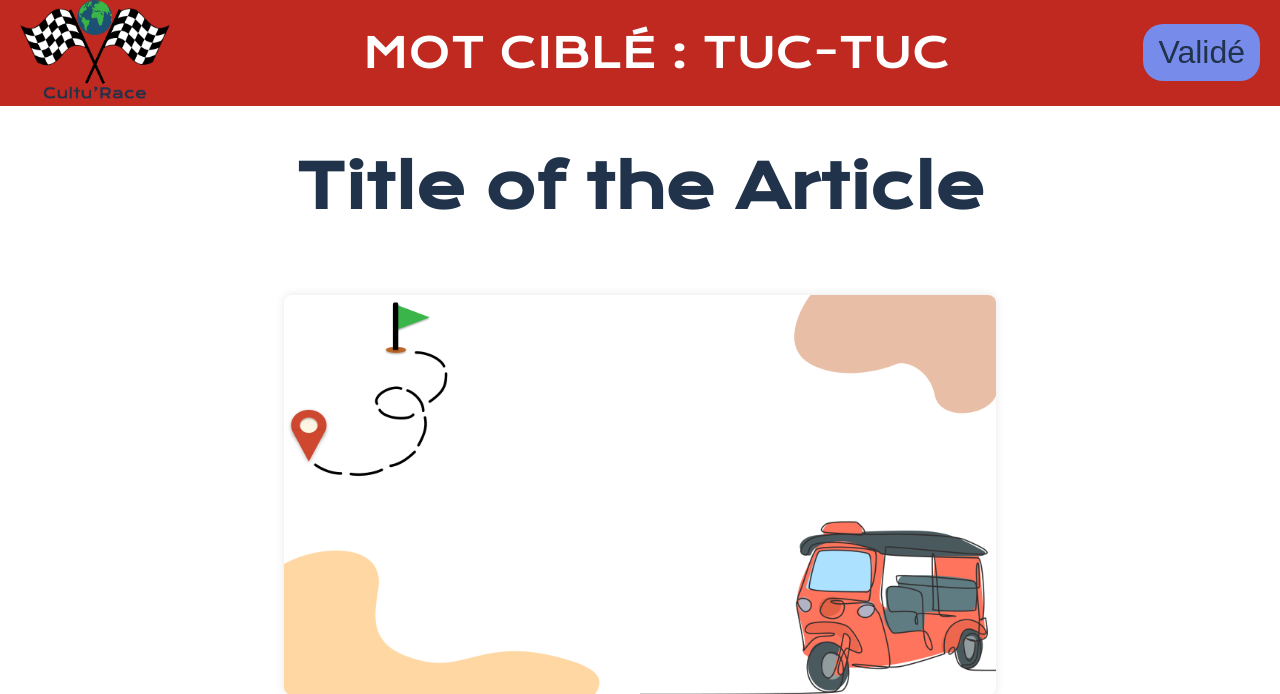
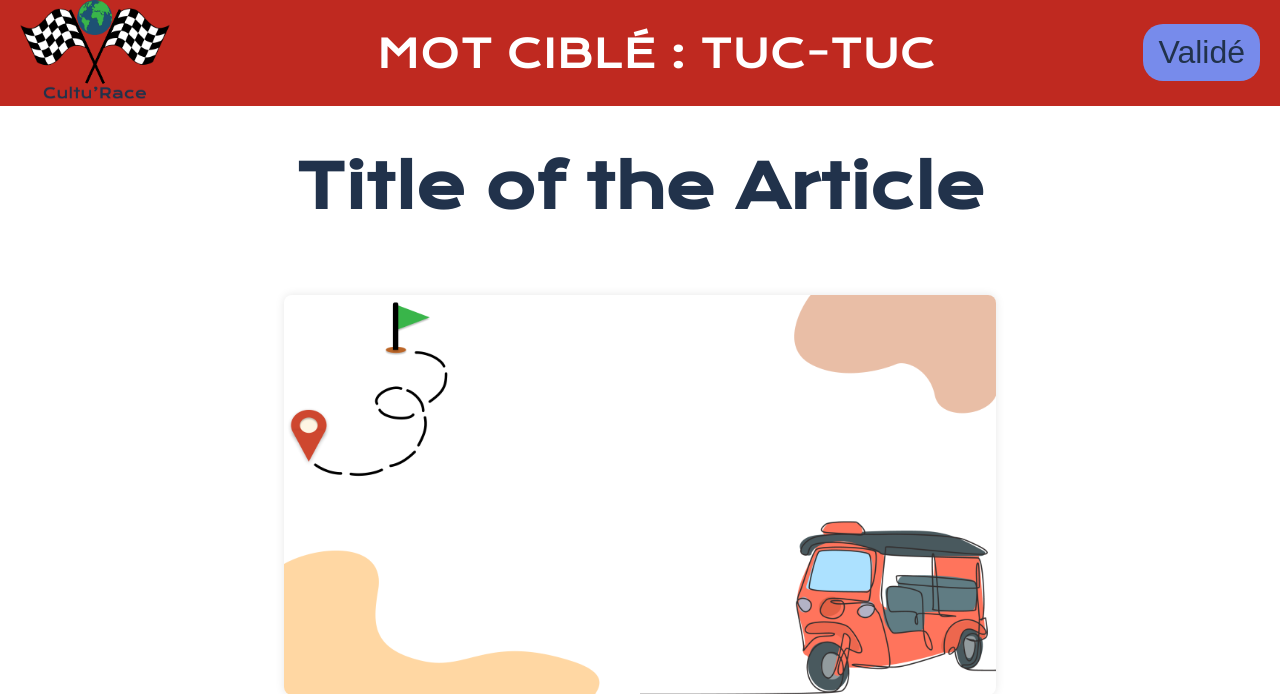
Before and after one commit to Lucas33860/Cultu-Race, a PHP site: page /Wikipage.html in a window 1280 px wide. Shown: the top 694 px of the page. Run offline with PHP 8.4, Linux system fonts and the light colour scheme.

Commit message:
Nécessaire

```diff
--- a/Wikipage.html
+++ b/Wikipage.html
@@ -9,7 +9,7 @@
   <body>
     <!-- Header -->
     <header>
-      <nav class="d-flex flex-justify-content-between">
+      <nav class="d-flex flex-justify-content-between flex-align-items-center">
         <div>
           <img class="logo-header mleft-20" src="images/logo.png" alt="logo Cultu'Race" />
         </div>
--- a/style.css
+++ b/style.css
@@ -211,7 +211,7 @@ header {
 }
 
 .target {
-  font-size: 42px;
+  font-size: 250%;
 }
 
 .background-start {
```
